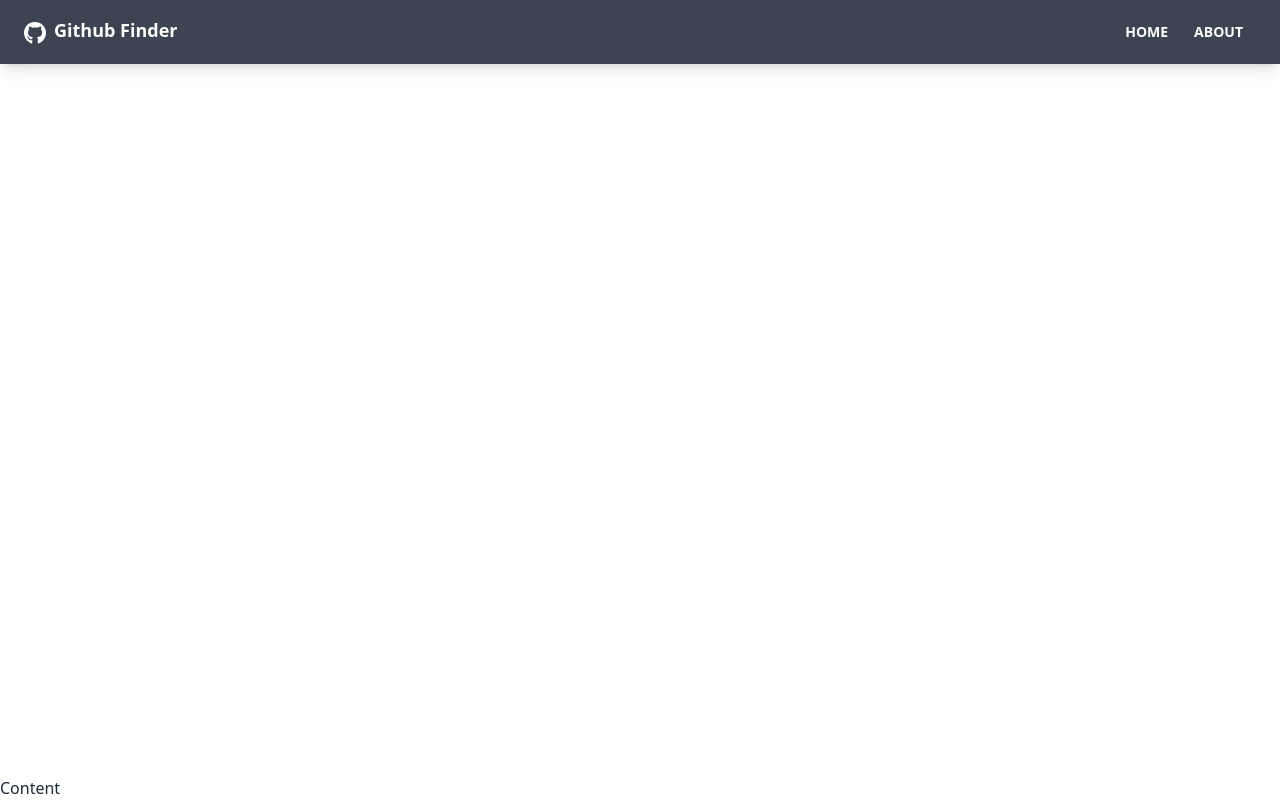
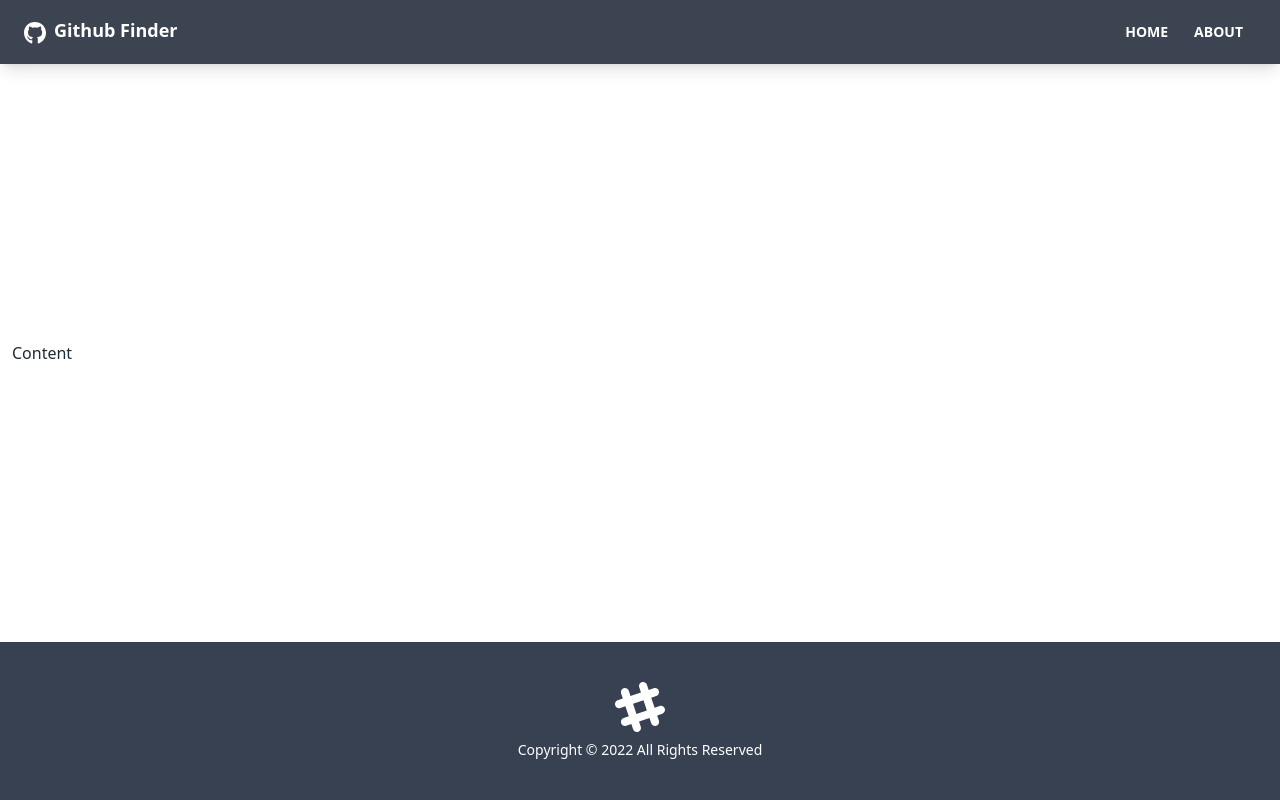
Before and after one commit to Gorbataras/github-finder, a React (Create React App) app: page / in a window 1280 px wide. Built offline with nearby package versions, Linux system fonts and the light colour scheme.

Commit message:
Added footer

```diff
--- a/src/App.js
+++ b/src/App.js
@@ -1,12 +1,17 @@
 import { BrowserRouter as Router, Route} from 'react-router-dom'
 import Navbar from './components/layout/Navbar'
+import Footer from './components/layout/Footer'
 
 function App() {
   return (
     <Router>
       <div className="flex flex-col justify-between h-screen">
+
         <Navbar />
-        <main>Content</main>
+
+        <main className='container mx-auto px-3 pb-12'>Content</main>
+
+        <Footer />
       </div>
     </Router>
   );
--- /dev/null
+++ b/src/components/layout/Footer.jsx
@@ -0,0 +1,27 @@
+
+
+function Footer() {
+
+    const footerYear = new Date().getFullYear()
+
+    return (
+    <footer className="footer p-10 bg-gray-700 text-primary-content footer-center">
+        <div>
+        <svg
+          width='50'
+          height='50'
+          viewBox='0 0 24 24'
+          xmlns='http://www.w3.org/2000/svg'
+          fillRule='evenodd'
+          clipRule='evenodd'
+          className='inline-block fill-current'
+        >
+        <path d='M22.672 15.226l-2.432.811.841 2.515c.33 1.019-.209 2.127-1.23 2.456-1.15.325-2.148-.321-2.463-1.226l-.84-2.518-5.013 1.677.84 2.517c.391 1.203-.434 2.542-1.831 2.542-.88 0-1.601-.564-1.86-1.314l-.842-2.516-2.431.809c-1.135.328-2.145-.317-2.463-1.229-.329-1.018.211-2.127 1.231-2.456l2.432-.809-1.621-4.823-2.432.808c-1.355.384-2.558-.59-2.558-1.839 0-.817.509-1.582 1.327-1.846l2.433-.809-.842-2.515c-.33-1.02.211-2.129 1.232-2.458 1.02-.329 2.13.209 2.461 1.229l.842 2.515 5.011-1.677-.839-2.517c-.403-1.238.484-2.553 1.843-2.553.819 0 1.585.509 1.85 1.326l.841 2.517 2.431-.81c1.02-.33 2.131.211 2.461 1.229.332 1.018-.21 2.126-1.23 2.456l-2.433.809 1.622 4.823 2.433-.809c1.242-.401 2.557.484 2.557 1.838 0 .819-.51 1.583-1.328 1.847m-8.992-6.428l-5.01 1.675 1.619 4.828 5.011-1.674-1.62-4.829z'></path>
+        </svg>
+        <p>Copyright &copy; {footerYear} All Rights Reserved</p>
+        </div>
+    </footer>
+  )
+}
+
+export default Footer
```
